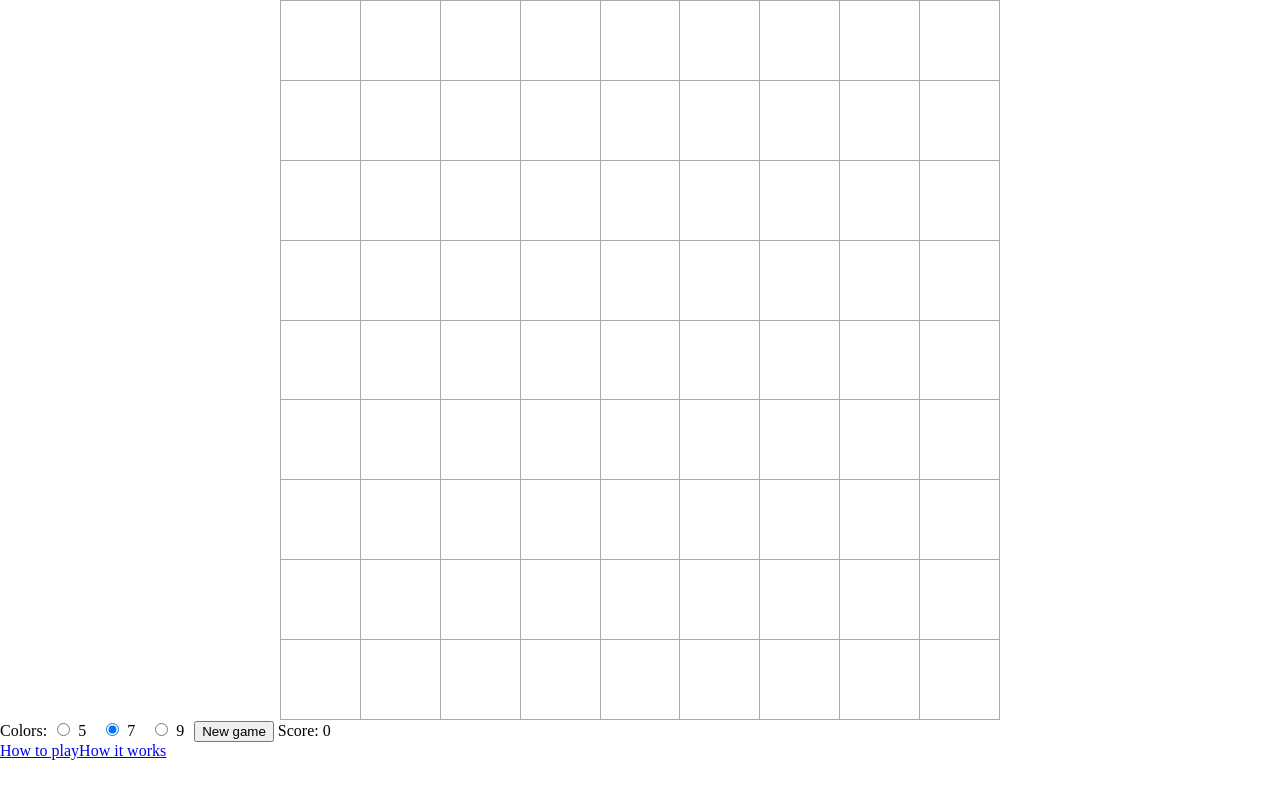
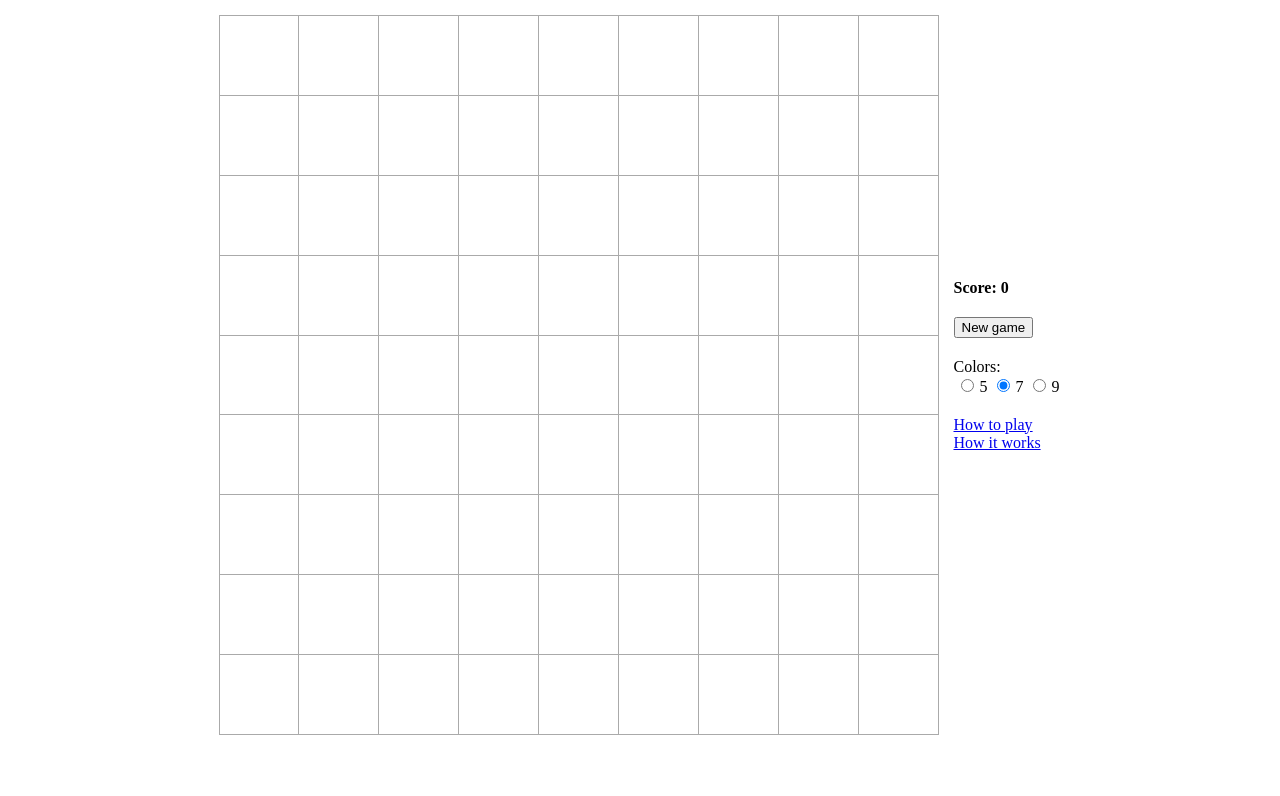
Before and after one commit to MieszkoGulinski/react-kulki, a React app: page / in a window 1280 px wide. Built offline with nearby package versions, Linux system fonts and the light colour scheme.

Commit message:
improve layout - have all elements reasonably laid out on the right side (still not styled)

```diff
--- a/src/ControlButtons.js
+++ b/src/ControlButtons.js
@@ -1,6 +1,7 @@
 import React from 'react';
 import { connect } from 'react-redux';
 import { newGame } from './redux/actions';
+import InfoLinks from './InfoLinks';
 
 const possibleMaxColorValues = [5, 7, 9];
 const fieldSize = 81;
@@ -29,7 +30,7 @@ const ControlButtons = (props) => {
 
   const handleClickNewGame = React.useCallback(() => {
     if (gameStarted) {
-      // ask "do you want to start a new game"
+      // TODO: ask "do you want to start a new game"
     }
     props.newGame(maxColors);
   }, [maxColors, gameStarted]);
@@ -45,10 +46,17 @@ const ControlButtons = (props) => {
 
   return (
     <div className='control-buttons'>
-      Colors:
-      {maxColorOptionElems}
-      <button onClick={handleClickNewGame}>New game</button>
-      {' '}Score: {score}
+      <div>
+        <strong>Score: {score}</strong>
+      </div>
+      <div>
+        <button onClick={handleClickNewGame}>New game</button>
+      </div>
+      <div>
+        <span className="max-color-desc-text">Colors:</span>
+        {maxColorOptionElems}
+      </div>
+      <InfoLinks />
     </div>
   );
 };
--- /dev/null
+++ b/src/InfoLinks.js
@@ -0,0 +1,13 @@
+import React from 'react';
+
+const InfoLinks = () => {
+  return (
+    <div className="info-links">
+      <a href="how-to-play">How to play</a>
+      {' '}
+      <a href="how-it-works">How it works</a>
+    </div>
+  );
+};
+
+export default InfoLinks;
--- a/src/index.js
+++ b/src/index.js
@@ -15,8 +15,6 @@ document.addEventListener('DOMContentLoaded', () => {
         <div className="outer-wrapper">
           <MainField />
           <ControlButtons />
-          <a href="how-to-play">How to play</a>
-          <a href="how-it-works">How it works</a>
         </div>
       </Provider>
     ),
--- a/src/style.css
+++ b/src/style.css
@@ -2,8 +2,26 @@ html, body {
   margin: 0;
   padding: 0;
 }
+
 * {
   box-sizing: border-box;
+}
+
+.outer-wrapper {
+  padding: 15px 15px;
+}
+
+@media (min-width: 768px) {
+  .outer-wrapper {
+    display: flex;
+    justify-content: center;
+    align-items: center;
+  }
+
+  .outer-wrapper .game-field-wrapper {
+    flex-grow: 1;
+    margin: 0 0;
+  }
 }
 
 .game-field-wrapper {
@@ -11,6 +29,7 @@ html, body {
   max-width: 720px;
   margin: 0 auto;
 }
+
 .game-field-outer {
   width: 100%;
 
@@ -49,6 +68,7 @@ html, body {
   position: absolute;
   padding: 4px;
 }
+
 @media (min-width: 480px) {
   .ball {
     padding: 10px;
@@ -70,14 +90,56 @@ html, body {
   align-items: center;
 }
 
+
 .control-buttons {
+  display: flex;
+  flex-wrap: wrap;
+
+  justify-content: space-between;
+  padding-top: 15px;
+}
+
+.control-buttons > div {
+  width: 100%;
+  padding-bottom: 5px;
+}
+
+@media (min-width: 560px) {
+  .control-buttons > div {
+    width: auto;
+    padding-bottom: 0px;
+  }
+}
+
+@media (min-width: 768px) {
+  .control-buttons {
+    padding-top: 0px;
+    padding-left: 15px;
+    flex-direction: column;
+  }
+
+  .control-buttons > div  {
+    padding-bottom: 20px;
+  }
+}
+
+@media (min-width: 768px) {
+  .max-color-desc-text {
+    display: block;
+  }
 }
 
 .max-color-option {
   display: inline-block;
-  padding: 0 5px;
+  padding: 0 2px;
 }
 .max-color-label {
   display: inline-block;
-  padding: 0 5px;
+  padding-left: 3px;
 }
+
+@media (min-width: 768px) {
+  .info-links a {
+    display: block;
+  }
+}
```
Also changed, not shown: build/bundle.js, build/style.css.
